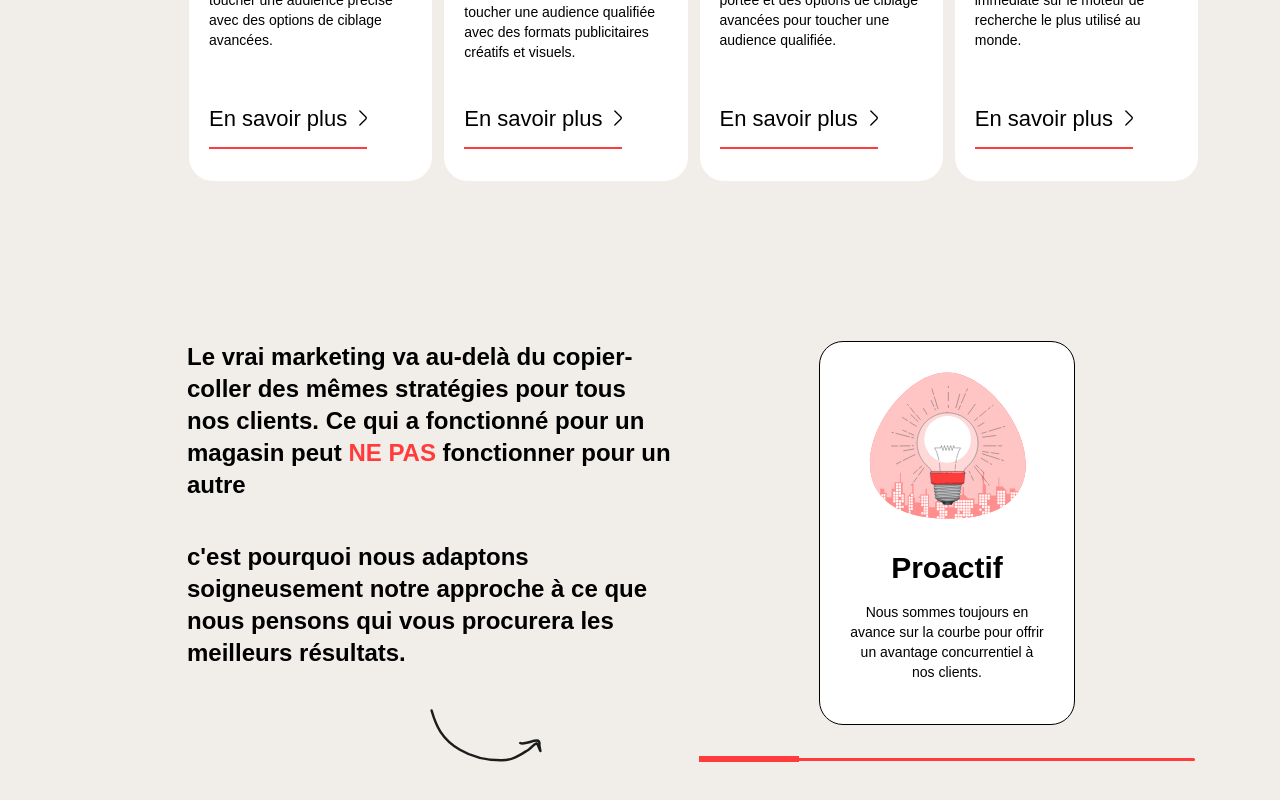
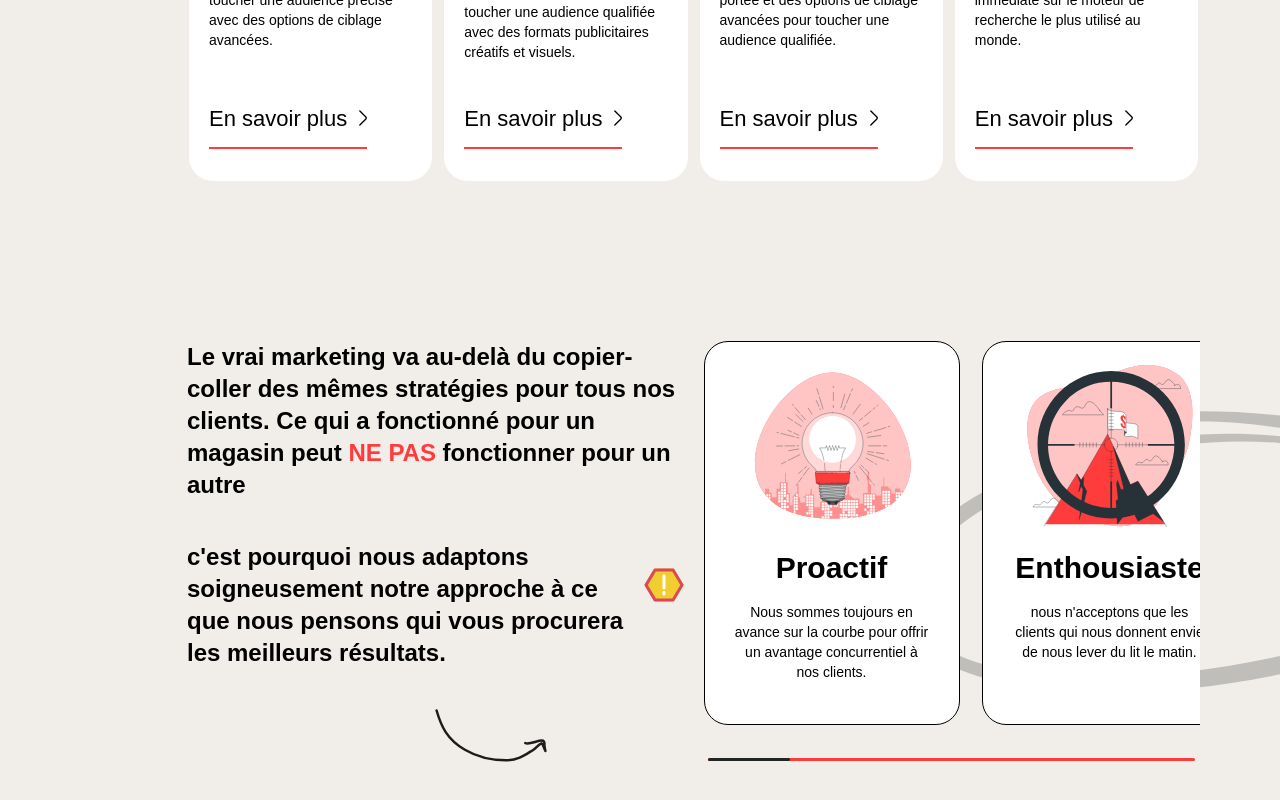
Before and after one commit to devahmedabdo/ULLC, an Angular app: page / in a window 1280 px wide. Shown: the part 1954-2754 px from the top of the page. Built offline with nearby package versions, Linux system fonts and the light colour scheme.

Commit message:
fix slides

```diff
--- a/src/app/layout/header/header.component.html
+++ b/src/app/layout/header/header.component.html
@@ -21,9 +21,9 @@
   </nav>
 
   <div class="hidden md:block">
-    <span class="vertical rotate-180 block mx-auto text-xl pt-5">
+    <a href="" class="vertical rotate-180 block mx-auto text-xl pt-5">
       Rejoindre l’aventure
-    </span>
+    </a>
   </div>
   <div class="md:hidden">
     <a class="bg-primary py-1 px-4 font-semibold text-sm rounded-full text-white" href="">Quote</a>
--- a/src/app/views/about-us/about-us.component.html
+++ b/src/app/views/about-us/about-us.component.html
@@ -2,7 +2,7 @@
   <div class="relative">
 
     <swiper-container class="pb-20 aboutUs" space-between="24">
-      <swiper-slide *ngFor="let slide of slides ;let i =index" data-hash="slide{{i+1}}">
+      <swiper-slide class="h-full" *ngFor="let slide of slides ;let i =index" data-hash="slide{{i+1}}">
         <div class="flex gap-5 px-10 py-10 bg-white shadow-md flex-col  lg:flex-row items-center rounded-3xl">
           <div class="w-1/2">
             <img src="{{slide.img}}" alt="">
--- a/src/app/views/home/home.component.html
+++ b/src/app/views/home/home.component.html
@@ -16,8 +16,8 @@
       Ça commence toujours avec un <span class="underline-img"><img src="assets/main/underline.svg" alt=""> BON</span>
       Accompagnement.
     </h2>
-    <span class="font-semibold text-lg md:text-3xl border-b-4 border-primary">Rejoindre l'aventure</span>
-    <a href="#ser" class="md:w-10 w-6">
+    <a href="" class="font-semibold text-lg md:text-3xl border-b-4 border-primary">Rejoindre l'aventure</a>
+    <a href="#services" class="md:w-10 w-6">
       <img src="assets/main/down-arrow.svg" alt="">
     </a>
 
@@ -34,9 +34,9 @@
       expertise et notre engagement sans
       faille pour vos projets.
     </h2>
-    <button
+    <a href="#"
       class="bg-primary text-white text-xs md:text-lg p-4 font-semibold md:p-8 mx-auto rounded-full block w-fit mt-10">Rejoindre
-      l'aventure</button>
+      l'aventure</a>
   </div>
 </div>
 <div id="services" class="md:px-20 px-5 services p-20">
@@ -57,23 +57,27 @@
     </div>
   </div>
 </div>
-<div class="md:px-20 px-5 goals gap-5 p-20 flex flex-col md:flex-row items-center md:items-start">
+<div class="md:px-20 px-3 goals gap-5 p-20 flex flex-col md:flex-row items-center md:items-start">
   <div class="md:w-1/2 text-lg text-center md:text-left md:text-2xl font-semibold relative">
     <img class="  left-0  rotate-45 md:rotate-0 absolute top-full translate-y-10 w-28 md:left-1/2"
       src="assets/main/br-arrow.svg" alt="">
-    <p>Le vrai marketing va au-delà du
+    <p class="px-10 md:px-0">Le vrai marketing va au-delà du
       copier-coller des mêmes stratégies
       pour tous nos clients. Ce qui a
       fonctionné pour un magasin peut
       <span class="text-primary">NE PAS</span> fonctionner pour un autre
     </p>
-    <p class="mt-10">c'est pourquoi nous adaptons
-      soigneusement notre approche
-      à ce que nous pensons qui vous
-      procurera les meilleurs résultats. </p>
+    <div class="flex pr-3 gap-3 relative px-10 md:px-0">
+      <p class="mt-10">c'est pourquoi nous adaptons
+        soigneusement notre approche
+        à ce que nous pensons qui vous
+        procurera les meilleurs résultats. </p>
+      <img class="absolute w-10 left-0 top-0 md:relative" src="assets/main/info.svg" alt="">
+    </div>
   </div>
-  <div class="md:w-1/2 w-full relative">
-    <swiper-container class="pb-10 goals-swiper w-full">
+  <div class="md:w-1/2 w-full relative overflow-hidden">
+    <swiper-container scrollbar="{ draggable: true, el:'.swiper-scrollbar '}"
+      class="pb-10 goals-swiper w-full overflow-visible">
       <swiper-slide *ngFor="let goal of goals" class="w-fit">
         <div
           class="bg-white h-96 border mx-auto w-64 rounded-3xl text-center py-4 px-7 flex flex-col items-center gap-4">
--- a/src/app/views/home/home.component.scss
+++ b/src/app/views/home/home.component.scss
@@ -24,7 +24,7 @@
 .goals {
   --swiper-scrollbar-bg-color: #ff3b3b;
   --swiper-scrollbar-size: 3px;
-  --swiper-scrollbar-drag-bg-color: #3badff;
+  --swiper-scrollbar-drag-bg-color: #232424;
 }
 ::ng-deep {
   .swiper-horizontal > .swiper-scrollbar,
@@ -44,3 +44,11 @@
       no-repeat;
   }
 }
+.goals {
+  background: right center / 380px url("../../../assets/main/bg-2.svg")
+    no-repeat;
+  @media (min-width: 768px) {
+    background: right center / 380px url("../../../assets/main/bg-2.svg")
+      no-repeat;
+  }
+}
--- a/src/app/views/home/home.component.ts
+++ b/src/app/views/home/home.component.ts
@@ -114,7 +114,8 @@ export class HomeComponent implements OnInit {
   ngOnInit(): void {}
   ngAfterViewInit(): void {
     new Swiper('.goals-swiper', {
-      slidesPerView: 1,
+      slidesPerView: 'auto',
+      spaceBetween: 22,
 
       // loop: true,
       // freeMode: {
--- a/src/app/views/services/services.component.html
+++ b/src/app/views/services/services.component.html
@@ -1,7 +1,7 @@
 <div class="">
   <div *ngFor="let service of services ; let i =index"
     style="--color:{{i==0 ? '#F7F908A6' : i == 1 ? '#00AACDA6' : '#FF3C3CA6'}}"
-    class="flex gap-14 md:gap-5 justify-between pt-12 md:py-20 md:px-20 px-5 service-box  flex-col-reverse items-center  {{i % 2 !== 0 ? 'md:flex-row':'md:flex-row-reverse'}}">
+    class="flex gap-14 md:gap-5 justify-between py-5 pt-12 md:py-20 md:px-20 px-5 service-box  flex-col-reverse items-center  {{i % 2 !== 0 ? 'md:flex-row':'md:flex-row-reverse'}}">
     <div class="md:w-1/2">
       <img class="  h-full" src="{{service.img}}" alt="">
     </div>
```
Also changed, not shown: src/assets/main/info.svg (added).
